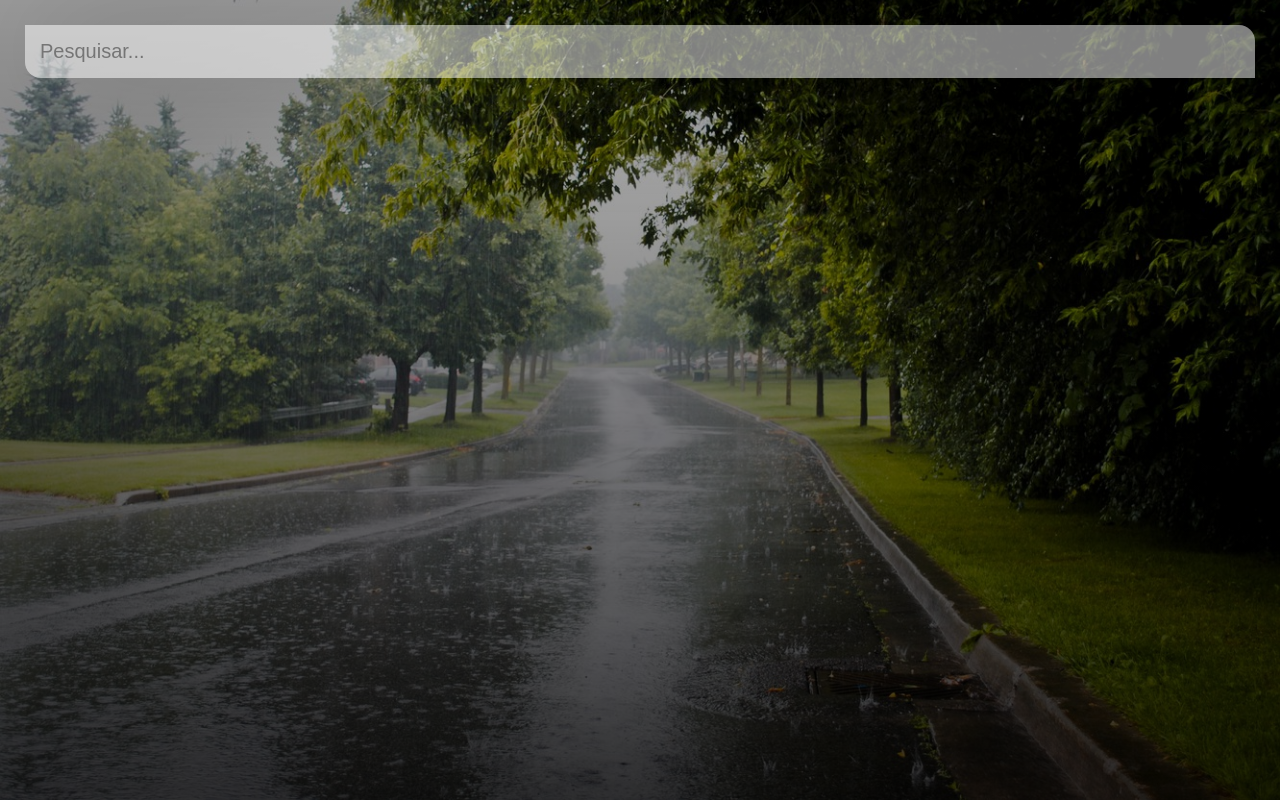
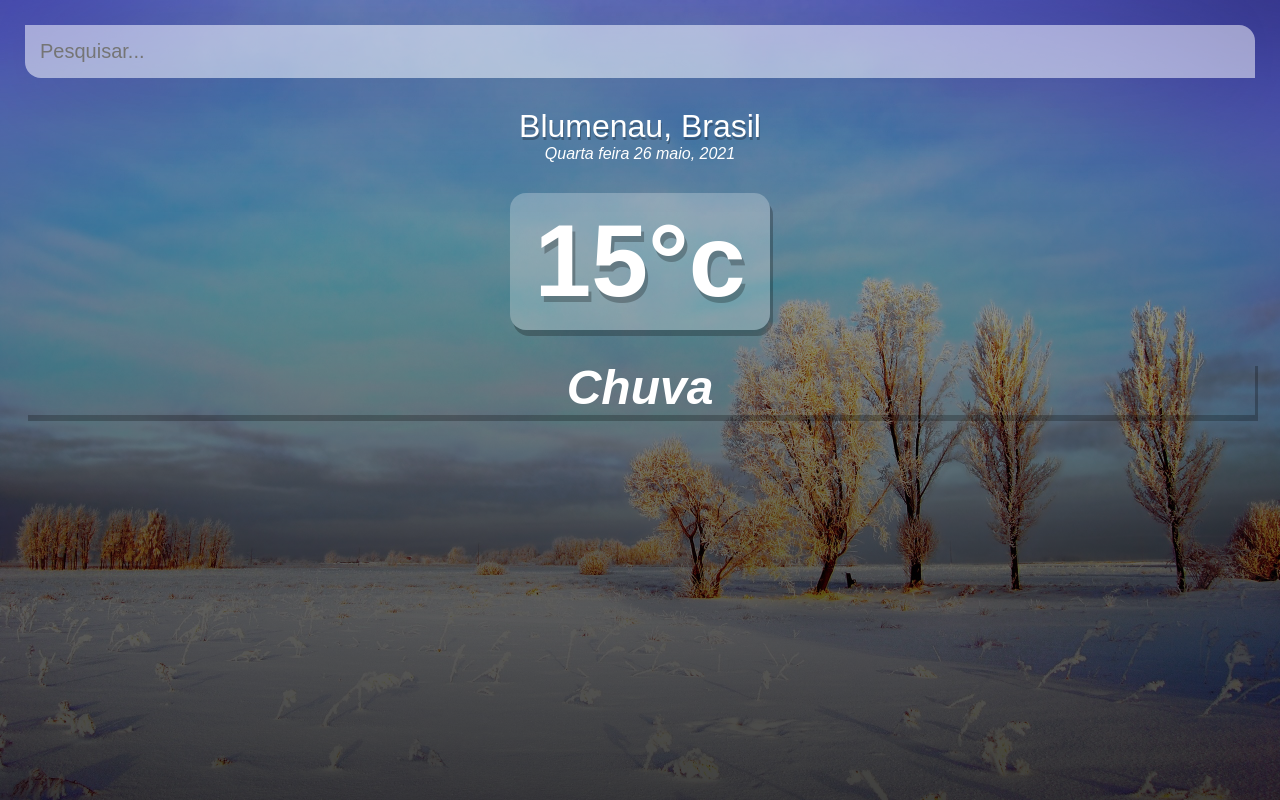
Before and after one commit to saratiedt/vue-weather-app, a Vue app in the folder vue-weather/: page / in a window 1280 px wide. Built offline with nearby package versions, Linux system fonts and the light colour scheme.

Commit message:
design tela

```diff
--- a/vue-weather/src/App.vue
+++ b/vue-weather/src/App.vue
@@ -3,6 +3,17 @@
     <main>
       <div class="search-box">
         <input type="text" class="search-bar" placeholder="Pesquisar..." />
+      </div>
+
+      <div class="weather-wrap">
+        <div class="location-box">
+          <div class="location">Blumenau, Brasil</div>
+          <div class="date">Quarta feira 26 maio, 2021</div>
+        </div>
+        <div class="weather-box">
+          <div class="temp">15°c</div>
+          <div class="weather">Chuva</div>
+        </div>
       </div>
     </main>
   </div>
@@ -75,4 +86,47 @@
   background-color: rgba(255, 255, 255, 0.75);
   border-radius: 16px 0px 16px 0px;
 }
+
+.location-box .location {
+  color: white;
+  font-size: 32px;
+  font-weight: 500;
+  text-align: center;
+  text-shadow: 1px 3px rgba(0, 0, 0, 0.25);
+}
+
+.location-box .date {
+  color: white;
+  font-size: 20;
+  font-weight: 300;
+  font-style: italic;
+  text-align: center;
+}
+
+.weather-box {
+  text-align: center;
+}
+
+.weather-box .temp {
+  display: inline-block;
+  padding: 10px 25px;
+  color: white;
+  font-size: 102px;
+  font-weight: 900;
+
+  text-shadow: 3px 6px rgba(0, 0, 0, 0.25);
+  background-color: rgba(255, 255, 255, 0.25);
+  border-radius: 16px;
+  margin: 30px 0px;
+
+  box-shadow: 3px 6px rgba(0, 0, 0, 0.25);
+}
+
+.weather-box .weather {
+  color: white;
+  font-size: 48px;
+  font-weight: 700;
+  font-style: italic;
+  box-shadow: 3px 6px rgba(0, 0, 0, 0.25);
+}
 </style>
```
Also changed, not shown: vue-weather/src/assets/cold-bg.jpg.
